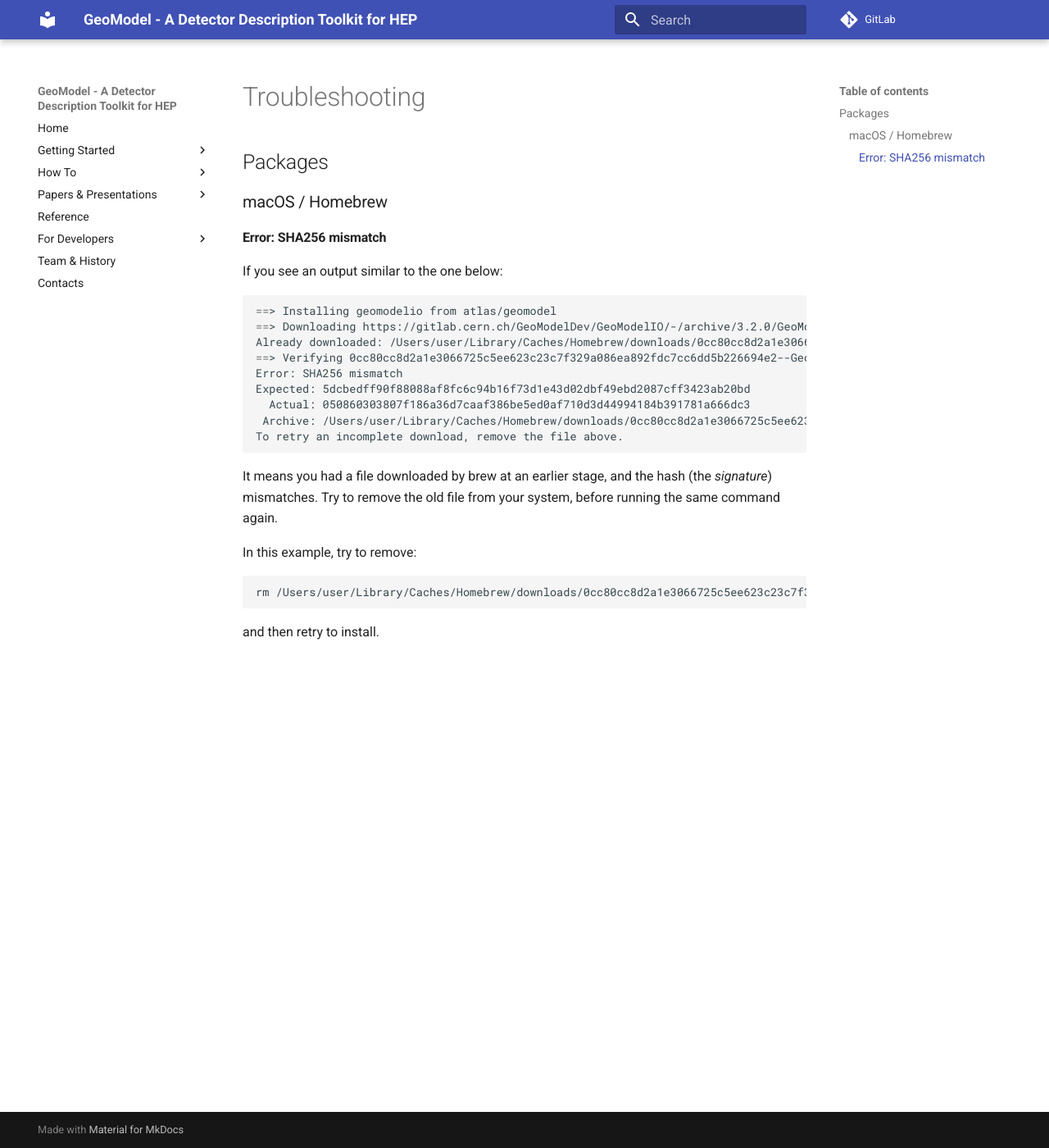
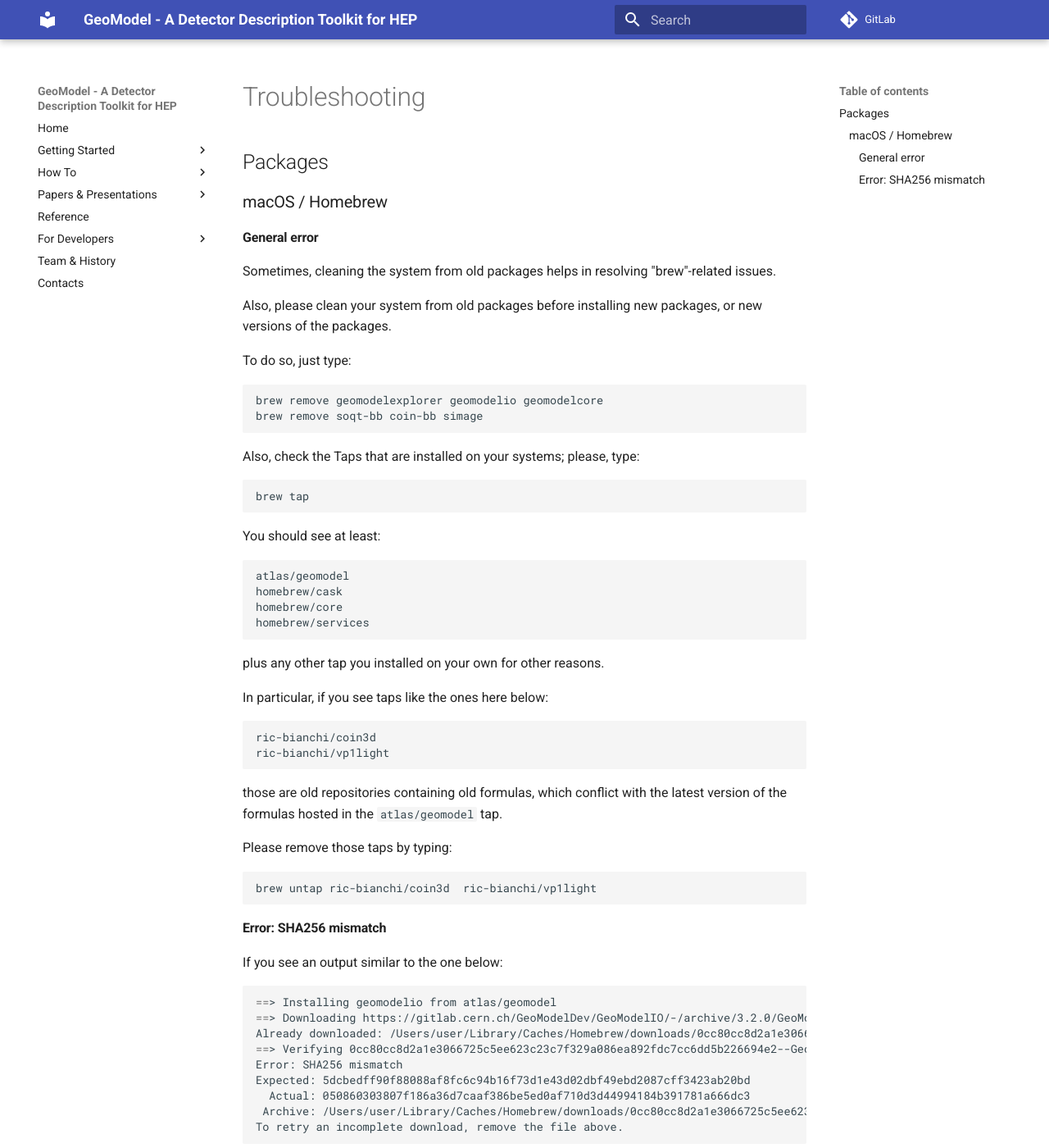
Before and after one commit to efemberg11/GeoModel_rmakhman, an MkDocs documentation site: the page built from docs/dev/troubleshooting.md, in a window 1280 px wide and 1400 px high. Shown: the whole window at 82% size. Built offline with MkDocs 1.6.1 and Material for MkDocs 9.7.7, drawn with Linux system fonts in a browser that asks for light colours.

Commit message:
Add cleaning of old Homebrew formulas and taps.

````diff
--- a/docs/dev/troubleshooting.md
+++ b/docs/dev/troubleshooting.md
@@ -4,6 +4,52 @@
 ## Packages
 
 ### macOS / Homebrew
+
+#### General error
+
+Sometimes, cleaning the system from old packages helps in resolving "brew"-related issues.
+
+Also, please clean your system from old packages before installing new packages, or new versions of the packages.
+
+To do so, just type:
+
+```bash
+brew remove geomodelexplorer geomodelio geomodelcore
+brew remove soqt-bb coin-bb simage
+```
+
+Also, check the Taps that are installed on your systems; please, type:
+
+```
+brew tap
+```
+
+You should see at least:
+
+```
+atlas/geomodel
+homebrew/cask
+homebrew/core
+homebrew/services
+```
+
+plus any other tap you installed on your own for other reasons.
+
+In particular, if you see taps like the ones here below:
+
+```
+ric-bianchi/coin3d
+ric-bianchi/vp1light
+```
+
+those are old repositories containing old formulas, which conflict with the latest version of the formulas hosted in the `atlas/geomodel` tap.
+
+Please remove those taps by typing:
+
+```
+brew untap ric-bianchi/coin3d  ric-bianchi/vp1light
+```
+
 
 #### Error: SHA256 mismatch
 
````
